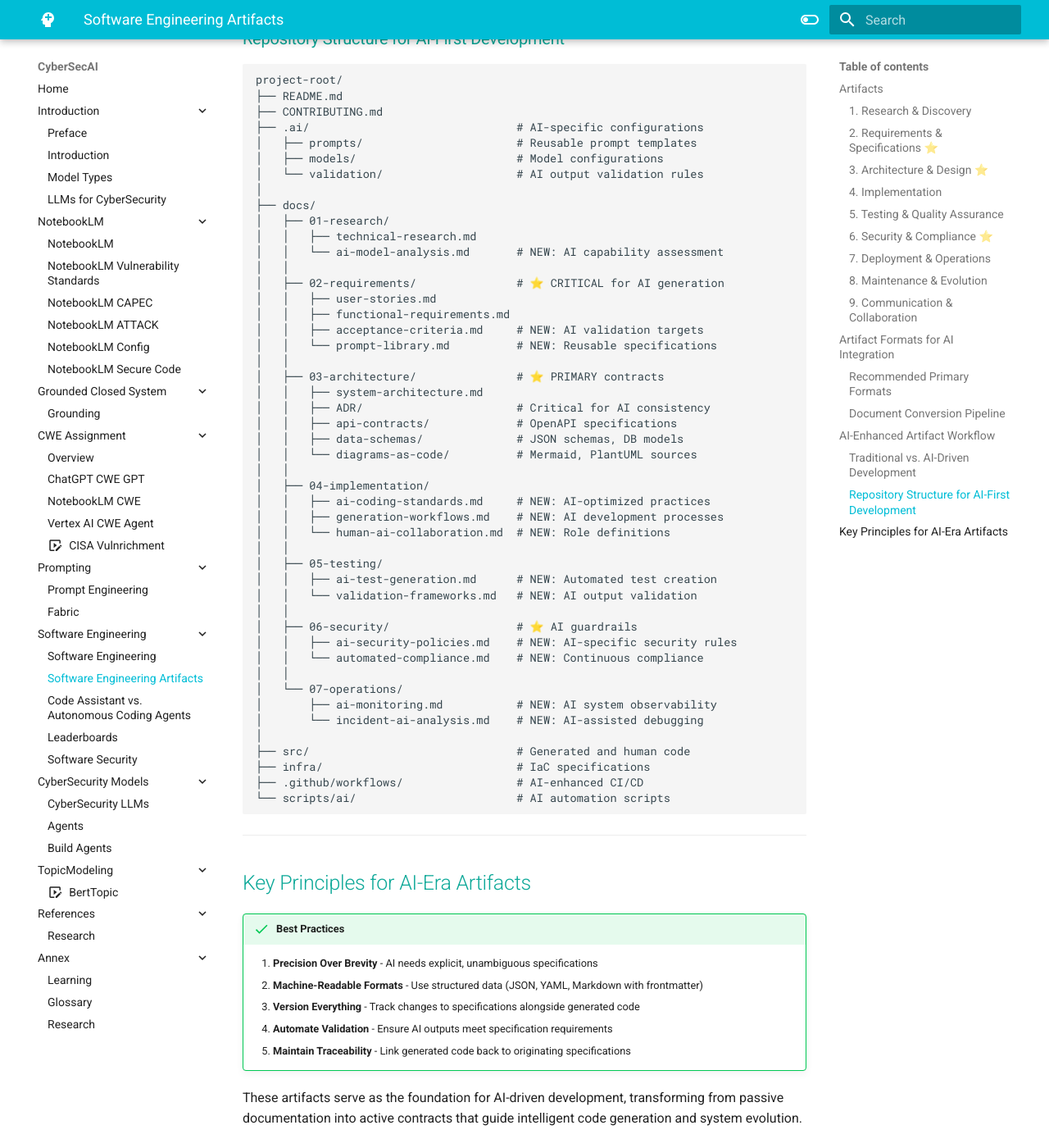
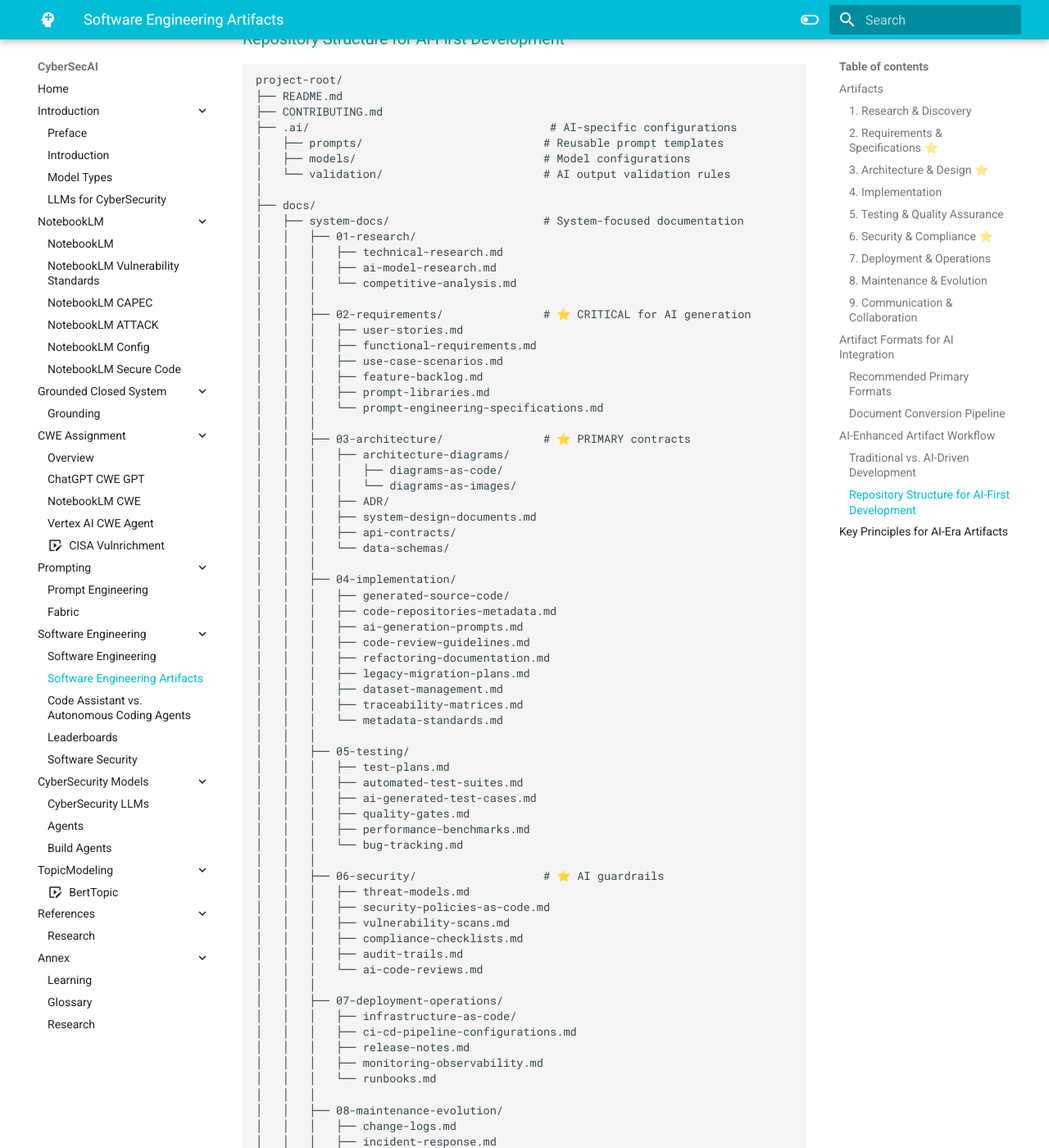
Before and after one commit to CyberSecAI/CyberSecAI.github.io, an MkDocs documentation site: the page built from docs/software/software_artifacts.md, in a window 1280 px wide and 1400 px high, scrolled down 4931 px. Shown: the whole window at 82% size. Built offline with MkDocs 1.6.1 and Material for MkDocs 9.7.7, drawn with Linux system fonts in a browser that asks for light colours; comment, search, counter and statistics services are not loaded; some of the changed text lies outside the part shown.

Commit message:
update sw artifacts

````diff
--- a/docs/software/software_artifacts.md
+++ b/docs/software/software_artifacts.md
@@ -169,50 +169,92 @@ This approach ensures artifacts remain both human-readable and AI-processable th
 project-root/
 ├── README.md
 ├── CONTRIBUTING.md
-├── .ai/                               # AI-specific configurations
-│   ├── prompts/                       # Reusable prompt templates
-│   ├── models/                        # Model configurations
-│   └── validation/                    # AI output validation rules
+├── .ai/                                    # AI-specific configurations
+│   ├── prompts/                           # Reusable prompt templates
+│   ├── models/                            # Model configurations
+│   └── validation/                        # AI output validation rules
 │
 ├── docs/
-│   ├── 01-research/
-│   │   ├── technical-research.md
-│   │   └── ai-model-analysis.md       # NEW: AI capability assessment
+│   ├── system-docs/                       # System-focused documentation
+│   │   ├── 01-research/
+│   │   │   ├── technical-research.md
+│   │   │   ├── ai-model-research.md
+│   │   │   └── competitive-analysis.md
+│   │   │
+│   │   ├── 02-requirements/               # ⭐ CRITICAL for AI generation
+│   │   │   ├── user-stories.md
+│   │   │   ├── functional-requirements.md
+│   │   │   ├── use-case-scenarios.md
+│   │   │   ├── feature-backlog.md
+│   │   │   ├── prompt-libraries.md
+│   │   │   └── prompt-engineering-specifications.md
+│   │   │
+│   │   ├── 03-architecture/               # ⭐ PRIMARY contracts
+│   │   │   ├── architecture-diagrams/
+│   │   │   │   ├── diagrams-as-code/
+│   │   │   │   └── diagrams-as-images/
+│   │   │   ├── ADR/
+│   │   │   ├── system-design-documents.md
+│   │   │   ├── api-contracts/
+│   │   │   └── data-schemas/
+│   │   │
+│   │   ├── 04-implementation/
+│   │   │   ├── generated-source-code/
+│   │   │   ├── code-repositories-metadata.md
+│   │   │   ├── ai-generation-prompts.md
+│   │   │   ├── code-review-guidelines.md
+│   │   │   ├── refactoring-documentation.md
+│   │   │   ├── legacy-migration-plans.md
+│   │   │   ├── dataset-management.md
+│   │   │   ├── traceability-matrices.md
+│   │   │   └── metadata-standards.md
+│   │   │
+│   │   ├── 05-testing/
+│   │   │   ├── test-plans.md
+│   │   │   ├── automated-test-suites.md
+│   │   │   ├── ai-generated-test-cases.md
+│   │   │   ├── quality-gates.md
+│   │   │   ├── performance-benchmarks.md
+│   │   │   └── bug-tracking.md
+│   │   │
+│   │   ├── 06-security/                   # ⭐ AI guardrails
+│   │   │   ├── threat-models.md
+│   │   │   ├── security-policies-as-code.md
+│   │   │   ├── vulnerability-scans.md
+│   │   │   ├── compliance-checklists.md
+│   │   │   ├── audit-trails.md
+│   │   │   └── ai-code-reviews.md
+│   │   │
+│   │   ├── 07-deployment-operations/
+│   │   │   ├── infrastructure-as-code/
+│   │   │   ├── ci-cd-pipeline-configurations.md
+│   │   │   ├── release-notes.md
+│   │   │   ├── monitoring-observability.md
+│   │   │   └── runbooks.md
+│   │   │
+│   │   ├── 08-maintenance-evolution/
+│   │   │   ├── change-logs.md
+│   │   │   ├── incident-response.md
+│   │   │   ├── post-mortem-reports.md
+│   │   │   ├── dependency-management.md
+│   │   │   ├── technical-debt-tracking.md
+│   │   │   └── continuous-improvement-plans.md
+│   │   │
+│   │   └── 09-communication-collaboration/
+│   │       ├── project-documentation.md
+│   │       ├── team-knowledge-base.md
+│   │       ├── decision-logs.md
+│   │       ├── role-definitions-human-ai.md
+│   │       └── ubiquitous-language-glossaries.md
 │   │
-│   ├── 02-requirements/               # ⭐ CRITICAL for AI generation
-│   │   ├── user-stories.md
-│   │   ├── functional-requirements.md
-│   │   ├── acceptance-criteria.md     # NEW: AI validation targets
-│   │   └── prompt-library.md          # NEW: Reusable specifications
-│   │
-│   ├── 03-architecture/               # ⭐ PRIMARY contracts
-│   │   ├── system-architecture.md
-│   │   ├── ADR/                       # Critical for AI consistency
-│   │   ├── api-contracts/             # OpenAPI specifications
-│   │   ├── data-schemas/              # JSON schemas, DB models
-│   │   └── diagrams-as-code/          # Mermaid, PlantUML sources
-│   │
-│   ├── 04-implementation/
-│   │   ├── ai-coding-standards.md     # NEW: AI-optimized practices
-│   │   ├── generation-workflows.md    # NEW: AI development processes
-│   │   └── human-ai-collaboration.md  # NEW: Role definitions
-│   │
-│   ├── 05-testing/
-│   │   ├── ai-test-generation.md      # NEW: Automated test creation
-│   │   └── validation-frameworks.md   # NEW: AI output validation
-│   │
-│   ├── 06-security/                   # ⭐ AI guardrails
-│   │   ├── ai-security-policies.md    # NEW: AI-specific security rules
-│   │   └── automated-compliance.md    # NEW: Continuous compliance
-│   │
-│   └── 07-operations/
-│       ├── ai-monitoring.md           # NEW: AI system observability
-│       └── incident-ai-analysis.md    # NEW: AI-assisted debugging
+│   └── user-docs/                         # User-facing documentation
+│       ├── user-documentation.md
+│       └── training-materials.md
 │
-├── src/                               # Generated and human code
-├── infra/                             # IaC specifications
-├── .github/workflows/                 # AI-enhanced CI/CD
-└── scripts/ai/                        # AI automation scripts
+├── src/                                   # Generated and human code
+├── infra/                                 # IaC specifications
+├── .github/workflows/                     # AI-enhanced CI/CD
+└── scripts/ai/                            # AI automation scripts
 ```
 
 ---
````
